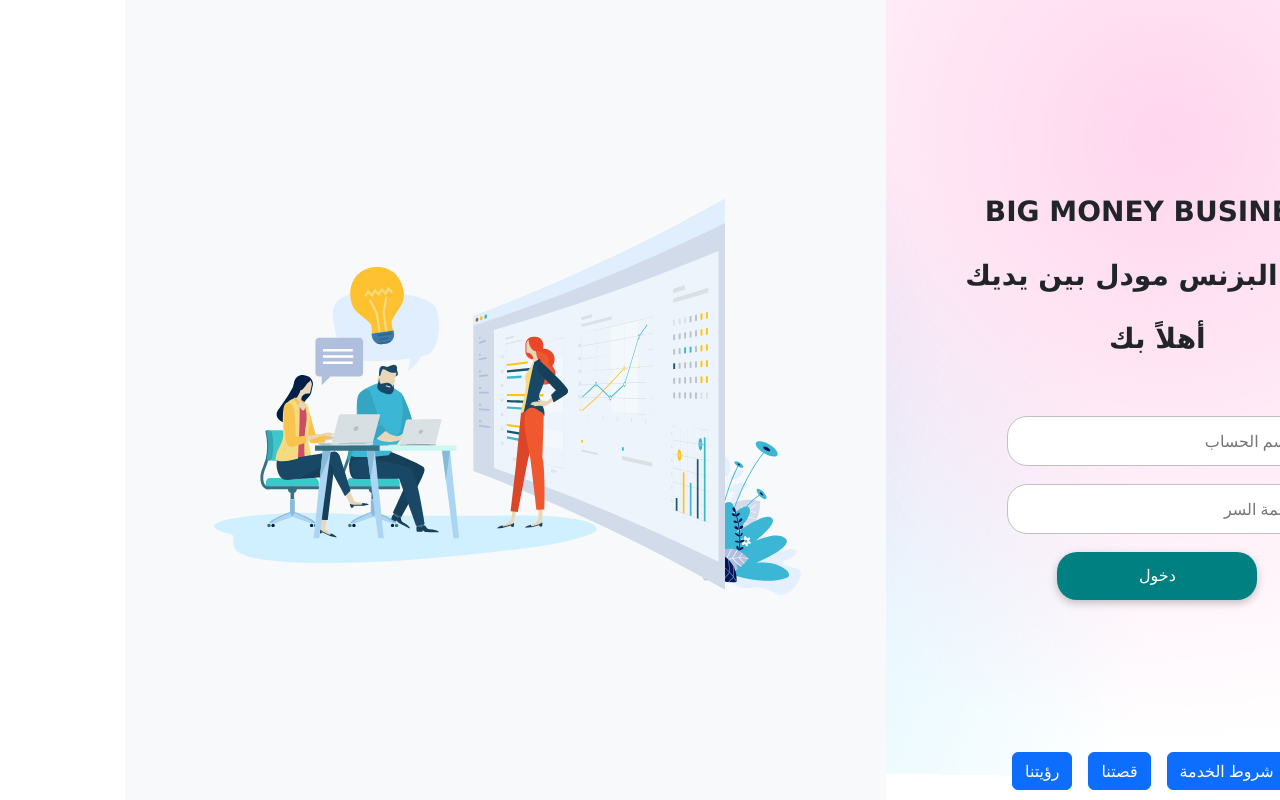
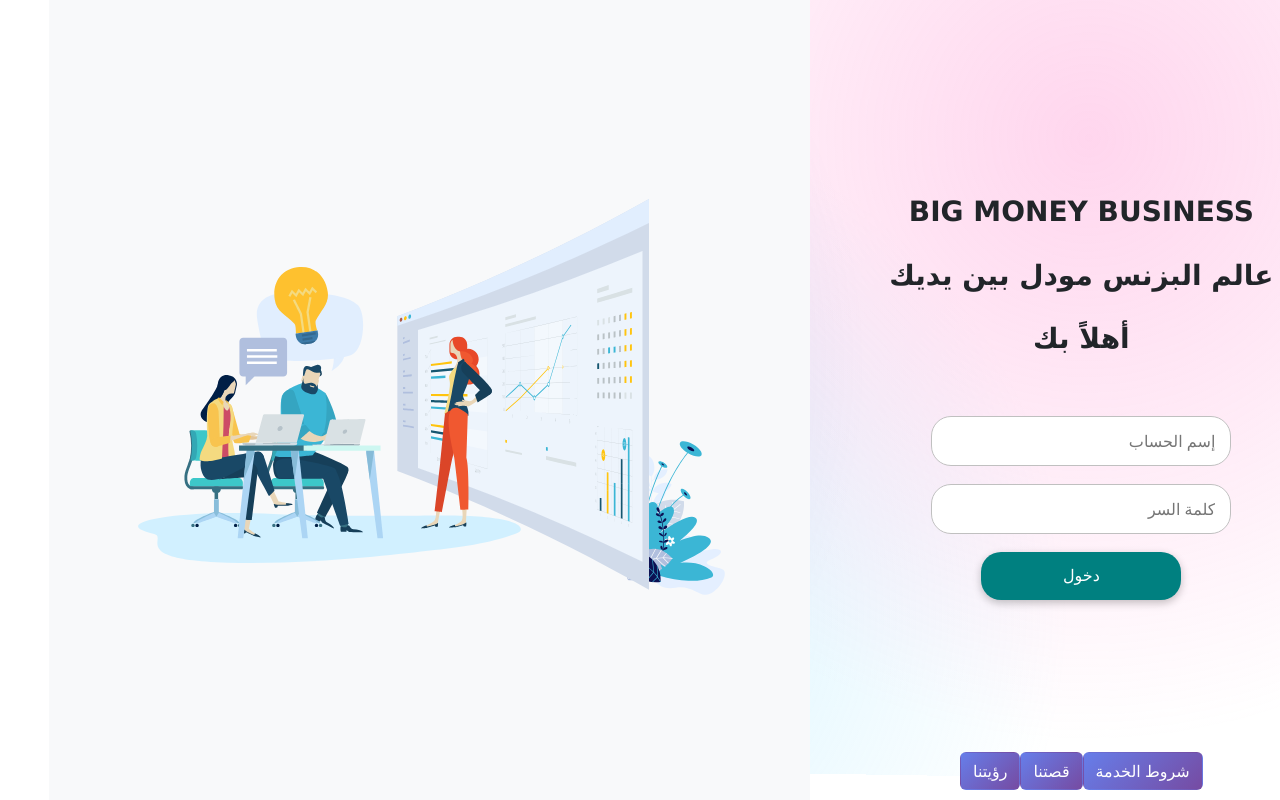
Before and after one commit to Bilel-12/BMB, a React (Vite) app: page / in a window 1280 px wide. Built offline with nearby package versions, Linux system fonts and the light colour scheme.

Commit message:
add footer_login

```diff
--- a/src/components/connexion/connexion.jsx
+++ b/src/components/connexion/connexion.jsx
@@ -64,31 +64,34 @@
                 <button className="form-btn">دخول</button>
               </form>
             </div>
-            <div className="footer d-flex justify-content-center align-items-center">
-              <button className="me-3 btn btn-primary ">
-                <Link
+            <div className=" d-flex justify-content-center align-items-center">
+
+              <Link className="btn btn-elegant text-white d-inline-flex align-items-center"
+
                 to="/Condition"
-                  style={{ textDecoration: "none", color: "inherit" }}
+
               >
                 شروط الخدمة
               </Link>
-              </button>
-              <button className="me-3 btn btn-primary ">
-                <Link
+
+
+              <Link className="btn btn-elegant text-white d-inline-flex align-items-center"
+
                 to="/About"
-                  style={{ textDecoration: "none", color: "inherit" }}
+
               >
                 قصتنا
               </Link>
-              </button>
-              <button className="me-3 btn btn-primary ">
-                <Link
+
+
+              <Link className="btn btn-elegant text-white d-inline-flex align-items-center"
+
                 to="/Vision"
-                  style={{ textDecoration: "none", color: "inherit" }}
+
               >
                 رؤيتنا
               </Link>
-              </button>
+
             </div>
           </div>
 
```
Lines whose indentation alone changed are shown as unchanged.
